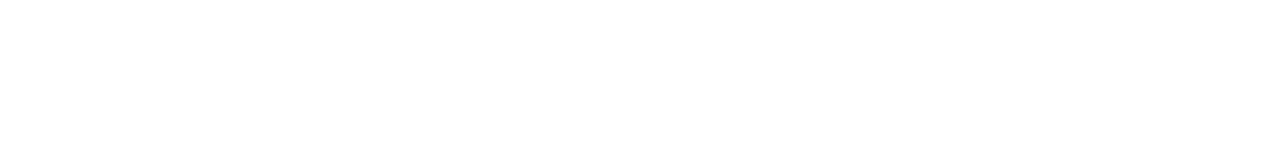
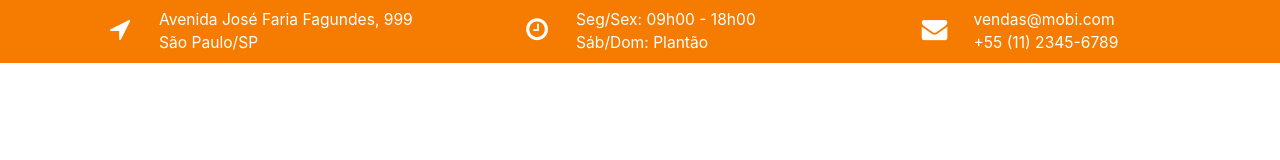
Before and after one commit to HandzOn/HandzOn.bootstrap_project, a website: page index.html in a window 1280 px wide. Drawn offline with nearby package versions, Linux system fonts and the light colour scheme.

Commit message:
Header bar

```diff
--- a/index.html
+++ b/index.html
@@ -7,9 +7,29 @@
     <meta http-equiv="X-UA-Compatible" content="ie=edge">
     <link rel="stylesheet" href="./assets/css/bootstrap_custom.css">
     <link rel="stylesheet" href="./assets/css/app.css">
-    <title>Site</title>
+    <title>Imobiliária</title>
 </head>
 <body>
+    <header class="main-header">
+        <div class="header-bar bg-front">
+            <div class="container">
+                <div class="row">
+                    <div class="col-4 d-flex justify-content-center align-items-center p-2 text-white">
+                        <i class="icon-location-arrow"></i>
+                        <p class="my-auto ml-3">Avenida José Faria Fagundes, 999 <br/> São Paulo/SP</p>
+                    </div>
+                    <div class="col-4 d-flex justify-content-center align-items-center p-2 text-white">
+                        <i class="icon-clock-o"></i>
+                        <p class="my-auto ml-3">Seg/Sex: 09h00 - 18h00 <br/> Sáb/Dom: Plantão</p>
+                    </div>
+                    <div class="col-4 d-flex justify-content-center align-items-center p-2 text-white">
+                        <i class="icon-envelope"></i>
+                        <p class="my-auto ml-3">vendas@mobi.com <br/> +55 (11) 2345-6789</p>
+                    </div>
+                </div>
+            </div>
+        </div>
+    </header>
 
     <script src="./node_modules/jquery/dist/jquery.min.js"></script>
     <script src="./node_modules/bootstrap/dist/js/bootstrap.bundle.min.js"></script>
```
